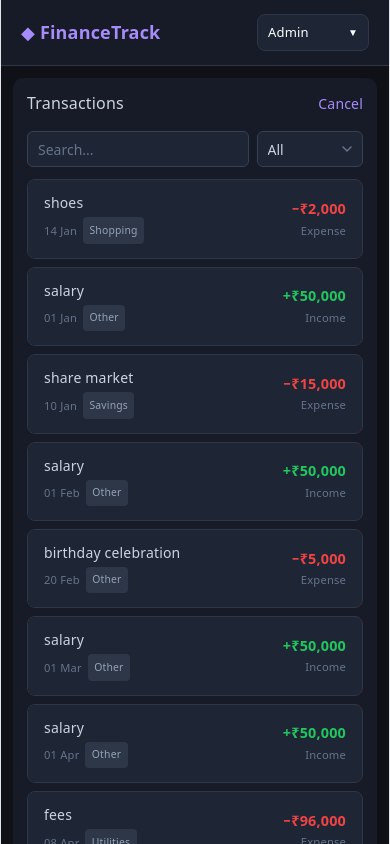
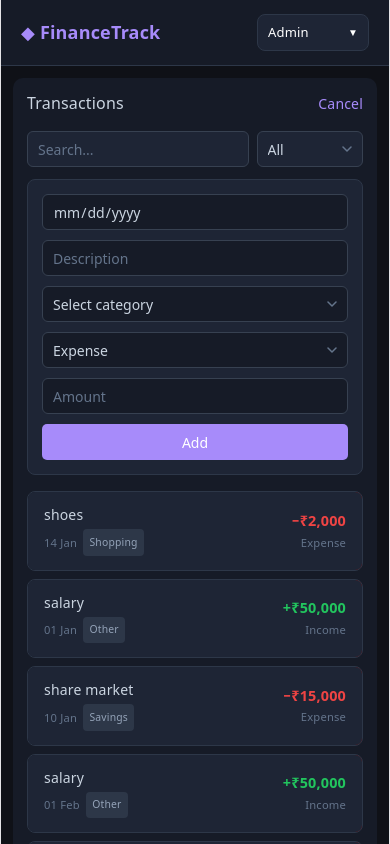
Before and after one commit to krishnasai143/finance-dashboard, a React (Vite) app: page /transactions in a window 390 px wide. Both pictures are taken after a click on the element "New". Shown: the top 844 px of the page. Built offline with nearby package versions, Linux system fonts and the light colour scheme; data requests are answered from the project's data file.

Commit message:
fixed mobile form issue

```diff
--- a/db.json
+++ b/db.json
@@ -71,6 +71,22 @@
       "type": "expense",
       "amount": 750,
       "id": "1Z2U__ZUbZo"
+    },
+    {
+      "date": "2026-04-01",
+      "description": "salary",
+      "category": "Shopping",
+      "type": "income",
+      "amount": 50000,
+      "id": "76ZugJNl8RY"
+    },
+    {
+      "date": "2026-04-02",
+      "description": "salary",
+      "category": "Utilities",
+      "type": "income",
+      "amount": 23000,
+      "id": "Vg-f4Ak06cQ"
     }
   ],
   "$schema": "./node_modules/json-server/schema.json"
--- a/src/components/Transactions.jsx
+++ b/src/components/Transactions.jsx
@@ -197,7 +197,35 @@ const Transactions = ({ transactions, role, handledelete, handleadd }) => {
 
       {/* ── MOBILE LIST ── */}
       <div className="mobile-list">
+        {showform && role === "admin" && (
+  <div className="mobile-form">
+    <input type="date" name="date" value={formData.date} onChange={handleChange} />
+    <input name="description" value={formData.description} onChange={handleChange} placeholder="Description" />
 
+    <select name="category" value={formData.category} onChange={handleChange}>
+      <option value="" disabled hidden>Select category</option>
+      <option value="Food">Food</option>
+      <option value="Rent">Rent</option>
+      <option value="Utilities">Utilities</option>
+      <option value="Groceries">Groceries</option>
+      <option value="Shopping">Shopping</option>
+      <option value="Entertainment">Entertainment</option>
+      <option value="Travel">Travel</option>
+      <option value="Investment">Investment</option>
+      <option value="Savings">Savings</option>
+      <option value="Other">Other</option>
+    </select>
+
+    <select name="type" value={formData.type} onChange={handleChange}>
+      <option value="expense">Expense</option>
+      <option value="income">Income</option>
+    </select>
+
+    <input name="amount" value={formData.amount} onChange={handleChange} placeholder="Amount" />
+
+    <button className="add-btn" onClick={handlesubmit}>Add</button>
+  </div>
+)}
         {filteredTransactions.map((t) => (
           <SwipeRow
             key={t.id}
```
